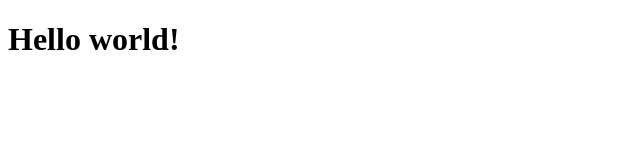
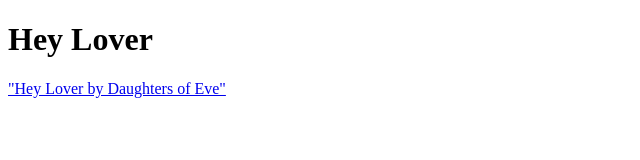
Before and after one commit to NazikAskhatova/01.10.2021-3, a plain HTML site: page index.html in a window 1280 px wide. Shown: the whole page, without its empty margins (0-640 px from the left). Drawn offline with Linux system fonts and the light colour scheme.

Commit message:
added <a>

```diff
--- a/index.html
+++ b/index.html
@@ -8,7 +8,10 @@
 </head>
 <body>
 
-    <h1>Hello world!</h1>
+    <h1>Hey Lover</h1>
+    <a href="https://www.youtube.com/watch?v=CwyzBdBJAH0">"Hey Lover by Daughters of Eve"</a>
+
+
 
 
 
```
